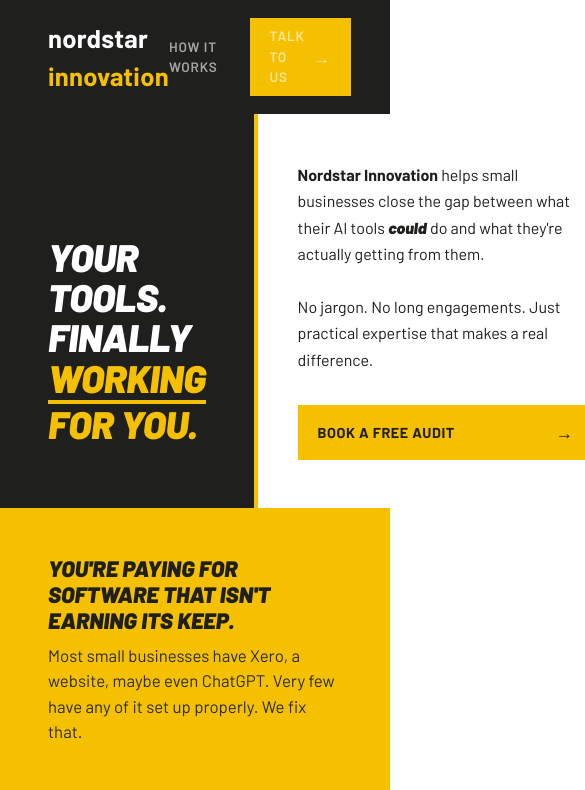
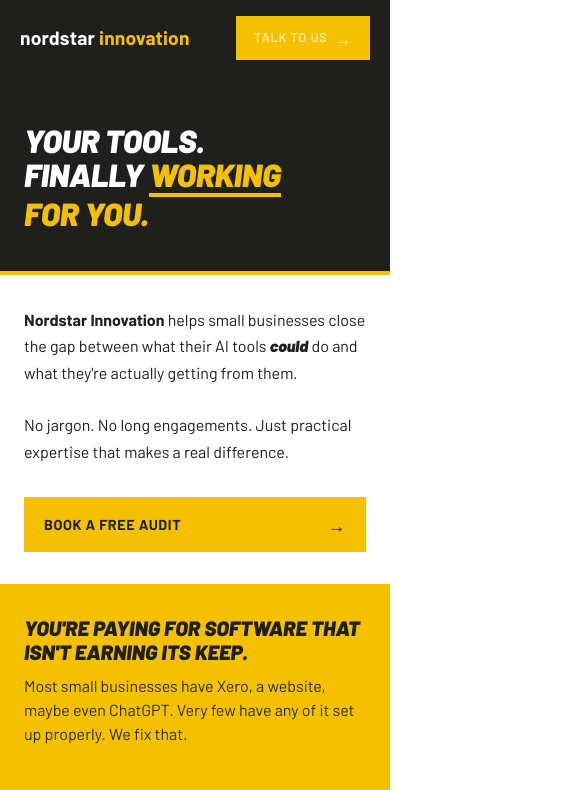
Before and after one commit to wilkin52/nordstarinnovation, a plain HTML site: page index.html in a window 390 px wide. Shown: the top 790 px of the page, 585 px wide, since content can reach past the window. Drawn offline with Linux system fonts and the light colour scheme.

Commit message:
Update index.html

```diff
--- a/index.html
+++ b/index.html
@@ -7,144 +7,89 @@
 <link href="https://fonts.googleapis.com/css2?family=Barlow:ital,wght@0,400;0,600;0,700;0,900;1,900&display=swap" rel="stylesheet">
 <style>
 *,*::before,*::after{box-sizing:border-box;margin:0;padding:0}
-:root{
-  --yellow:#F5C000;
-  --dark:#1F1F1D;
-  --dark-soft:#2c2c29;
-  --white:#ffffff;
-  --off:#f7f7f5;
-  --muted:#6b6b67;
-}
+:root{--yellow:#F5C000;--dark:#1F1F1D;--dark-soft:#2c2c29;--white:#ffffff;--muted:#6b6b67;}
 body{font-family:'Barlow',sans-serif;background:var(--white);color:var(--dark);font-size:16px;line-height:1.5}
-
-nav{
-  display:flex;align-items:center;justify-content:space-between;
-  padding:1.1rem 3rem;
-  background:var(--dark);
-  position:sticky;top:0;z-index:100;
-}
-.wordmark{
-  font-size:1.6rem;font-weight:700;letter-spacing:0.01em;
-  color:var(--white);text-decoration:none;text-transform:none;
-}
+nav{display:flex;align-items:center;justify-content:space-between;padding:1rem 1.5rem;background:var(--dark);position:sticky;top:0;z-index:100;}
+.wordmark{font-size:1.4rem;font-weight:700;letter-spacing:0.01em;color:var(--white);text-decoration:none}
 .wordmark span{color:var(--yellow)}
-.nav-links{display:flex;gap:2rem;align-items:center}
-.nav-links a{font-size:0.85rem;font-weight:600;letter-spacing:0.06em;text-transform:uppercase;color:rgba(255,255,255,0.6);text-decoration:none}
+.nav-links{display:flex;gap:1.5rem;align-items:center}
+.nav-links a{font-size:0.8rem;font-weight:600;letter-spacing:0.06em;text-transform:uppercase;color:rgba(255,255,255,0.6);text-decoration:none}
 .nav-links a:hover{color:var(--white)}
-.nav-cta{
-  background:var(--yellow);color:var(--dark);
-  font-size:0.8rem;font-weight:700;letter-spacing:0.06em;text-transform:uppercase;
-  padding:0.55rem 1.25rem;text-decoration:none;
-  display:inline-flex;align-items:center;gap:0.5rem;
-}
+.nav-hide-mobile{display:inline}
+.nav-cta{background:var(--yellow);color:var(--dark);font-size:0.8rem;font-weight:700;letter-spacing:0.06em;text-transform:uppercase;padding:0.55rem 1.1rem;text-decoration:none;display:inline-flex;align-items:center;gap:0.4rem;white-space:nowrap;}
 .nav-cta:hover{background:#e0ae00}
-
-.hero{
-  display:grid;grid-template-columns:1fr 380px;
-  min-height:340px;
-}
-.hero-left{
-  background:var(--dark);
-  padding:4rem 3rem;
-  display:flex;flex-direction:column;justify-content:flex-end;
-}
-.hero-left h1{
-  font-size:clamp(2.4rem,4.5vw,3.8rem);
-  font-weight:900;
-  font-style:italic;
-  line-height:1.05;
-  color:var(--white);
-  text-transform:uppercase;
-  letter-spacing:-0.01em;
-}
+.hero{display:grid;grid-template-columns:1fr 380px;min-height:340px;}
+.hero-left{background:var(--dark);padding:4rem 3rem;display:flex;flex-direction:column;justify-content:flex-end;}
+.hero-left h1{font-size:clamp(2.4rem,4.5vw,3.8rem);font-weight:900;font-style:italic;line-height:1.05;color:var(--white);text-transform:uppercase;letter-spacing:-0.01em;}
 .hero-left h1 span{color:var(--yellow)}
-.hero-left h1 .underline{
-  display:inline-block;
-  border-bottom:4px solid var(--yellow);
-  padding-bottom:2px;
-}
-.hero-right{
-  background:var(--white);
-  padding:3rem 2.5rem;
-  display:flex;flex-direction:column;justify-content:space-between;
-  border-left:4px solid var(--yellow);
-}
-.hero-right p{
-  font-size:1rem;font-weight:400;color:var(--dark);line-height:1.65;
-}
+.hero-left h1 .underline{display:inline-block;border-bottom:4px solid var(--yellow);padding-bottom:2px;}
+.hero-right{background:var(--white);padding:3rem 2.5rem;display:flex;flex-direction:column;justify-content:space-between;border-left:4px solid var(--yellow);}
+.hero-right p{font-size:1rem;font-weight:400;color:var(--dark);line-height:1.65;}
 .hero-right p strong{font-weight:700}
-.cta-btn{
-  display:inline-flex;align-items:center;justify-content:space-between;
-  background:var(--yellow);color:var(--dark);
-  font-size:0.9rem;font-weight:700;letter-spacing:0.04em;text-transform:uppercase;
-  padding:0.9rem 1.25rem;text-decoration:none;margin-top:2rem;
-  gap:1rem;
-}
+.cta-btn{display:inline-flex;align-items:center;justify-content:space-between;background:var(--yellow);color:var(--dark);font-size:0.9rem;font-weight:700;letter-spacing:0.04em;text-transform:uppercase;padding:0.9rem 1.25rem;text-decoration:none;margin-top:2rem;gap:1rem;}
 .cta-btn:hover{background:#e0ae00}
 .arrow{font-size:1.1rem}
-
-.band{background:var(--yellow);padding:3rem 3rem;}
-.band h2{
-  font-size:clamp(1.4rem,2.5vw,1.9rem);font-weight:900;font-style:italic;
-  text-transform:uppercase;color:var(--dark);max-width:680px;line-height:1.15;margin-bottom:0.6rem;
-}
-.band p{font-size:1.05rem;font-weight:400;color:var(--dark-soft);max-width:600px;}
-
+.band{background:var(--yellow);padding:3rem;}
+.band h2{font-size:clamp(1.3rem,2.5vw,1.9rem);font-weight:900;font-style:italic;text-transform:uppercase;color:var(--dark);max-width:680px;line-height:1.15;margin-bottom:0.6rem;}
+.band p{font-size:1rem;font-weight:400;color:var(--dark-soft);max-width:600px;}
 .cards-section{background:var(--yellow);padding:0 3rem 3rem;}
 .cards{display:grid;grid-template-columns:repeat(4,1fr);gap:1px;background:rgba(0,0,0,0.15)}
 .card{background:var(--yellow);padding:2rem 1.75rem;display:flex;flex-direction:column;gap:1rem;}
-.card-icon{
-  width:52px;height:52px;border:2px solid var(--dark);border-radius:50%;
-  display:flex;align-items:center;justify-content:center;font-size:1.3rem;
-}
+.card-icon{width:52px;height:52px;border:2px solid var(--dark);border-radius:50%;display:flex;align-items:center;justify-content:center;font-size:1.3rem;}
 .card h3{font-size:1rem;font-weight:700;text-transform:uppercase;letter-spacing:0.04em;color:var(--dark)}
 .card p{font-size:0.875rem;color:var(--dark-soft);line-height:1.6;flex:1}
 .card a{font-size:0.8rem;font-weight:700;letter-spacing:0.05em;text-transform:uppercase;color:var(--dark);text-decoration:none;display:inline-flex;align-items:center;gap:0.35rem}
 .card a:hover{text-decoration:underline}
-
-.proof{padding:5rem 3rem;display:grid;grid-template-columns:1fr 1fr;gap:5rem;align-items:center;}
-.proof h2{
-  font-size:clamp(2rem,4vw,3.2rem);font-weight:900;font-style:italic;
-  text-transform:uppercase;line-height:1.05;color:var(--dark);
-}
+.proof{padding:5rem 3rem;display:grid;grid-template-columns:1fr 1fr;gap:5rem;align-items:start;}
+.proof h2{font-size:clamp(2rem,4vw,3.2rem);font-weight:900;font-style:italic;text-transform:uppercase;line-height:1.05;color:var(--dark);}
 .proof h2 span{color:var(--yellow)}
 .proof-right p{font-size:1.05rem;color:var(--muted);line-height:1.75;margin-bottom:1.5rem;}
 .proof-right p strong{color:var(--dark);font-weight:700}
-
-.steps{margin-top:2rem;display:flex;flex-direction:column;gap:0}
+.steps{margin-top:2rem;display:flex;flex-direction:column;}
 .step{display:flex;gap:1.5rem;align-items:flex-start;padding:1.5rem 0;border-top:1px solid rgba(0,0,0,0.1);}
 .step-num{font-size:1.8rem;font-weight:900;font-style:italic;color:var(--yellow);min-width:2.5rem;line-height:1;}
 .step h3{font-size:0.95rem;font-weight:700;text-transform:uppercase;letter-spacing:0.04em;margin-bottom:0.3rem}
 .step p{font-size:0.875rem;color:var(--muted);line-height:1.6}
-
-.banner{
-  background:var(--dark);padding:5rem 3rem;
-  display:flex;justify-content:space-between;align-items:center;gap:3rem;flex-wrap:wrap;
-}
-.banner h2{
-  font-size:clamp(1.8rem,3vw,2.8rem);font-weight:900;font-style:italic;
-  text-transform:uppercase;color:var(--white);line-height:1.1;
-}
+.banner{background:var(--dark);padding:5rem 3rem;display:flex;justify-content:space-between;align-items:center;gap:3rem;flex-wrap:wrap;}
+.banner h2{font-size:clamp(1.8rem,3vw,2.8rem);font-weight:900;font-style:italic;text-transform:uppercase;color:var(--white);line-height:1.1;}
 .banner h2 span{color:var(--yellow)}
 .banner p{color:rgba(255,255,255,0.55);font-size:1rem;margin-top:0.75rem;max-width:420px}
-
-footer{
-  background:var(--dark);border-top:1px solid rgba(255,255,255,0.08);
-  padding:1.5rem 3rem;display:flex;justify-content:space-between;align-items:center;
+footer{background:var(--dark);border-top:1px solid rgba(255,255,255,0.08);padding:1.5rem 3rem;display:flex;justify-content:space-between;align-items:center;flex-wrap:wrap;gap:0.5rem;}
+footer p{font-size:0.8rem;color:rgba(255,255,255,0.35);letter-spacing:0.02em}
+@media(max-width:768px){
+  nav{padding:1rem 1.25rem;}
+  .wordmark{font-size:1.2rem;}
+  .nav-hide-mobile{display:none;}
+  .hero{grid-template-columns:1fr;}
+  .hero-left{padding:3rem 1.5rem 2.5rem;}
+  .hero-left h1{font-size:2.6rem;}
+  .hero-right{padding:2rem 1.5rem;border-left:none;border-top:4px solid var(--yellow);}
+  .cta-btn{width:100%;justify-content:space-between;}
+  .band{padding:2rem 1.5rem;}
+  .cards-section{padding:0 1.5rem 2rem;}
+  .cards{grid-template-columns:1fr 1fr;}
+  .proof{grid-template-columns:1fr;gap:2.5rem;padding:3rem 1.5rem;}
+  .proof h2{font-size:2.2rem;}
+  .banner{padding:3rem 1.5rem;flex-direction:column;align-items:flex-start;}
+  .banner h2{font-size:2rem;}
+  .banner .cta-btn{width:100%;justify-content:space-between;}
+  footer{padding:1.5rem;flex-direction:column;align-items:flex-start;gap:0.25rem;}
 }
-footer p{font-size:0.8rem;color:rgba(255,255,255,0.35);letter-spacing:0.02em}
+@media(max-width:480px){
+  .hero-left h1{font-size:2rem;}
+  .cards{grid-template-columns:1fr;}
+  .proof h2{font-size:1.8rem;}
+}
 </style>
 </head>
 <body>
-
 <nav>
   <a class="wordmark" href="#">nordstar <span>innovation</span></a>
   <div class="nav-links">
-    <a href="#how">How it works</a>
+    <a href="#how" class="nav-hide-mobile">How it works</a>
     <a href="#contact" class="nav-cta">Talk to us <span class="arrow">→</span></a>
   </div>
 </nav>
-
 <div class="hero">
   <div class="hero-left">
     <h1>Your tools.<br>Finally <span class="underline">working</span><br><span>for you.</span></h1>
@@ -154,61 +99,26 @@
     <a href="#contact" class="cta-btn">Book a free audit <span class="arrow">→</span></a>
   </div>
 </div>
-
 <div class="band">
   <h2>You're paying for software that isn't earning its keep.</h2>
   <p>Most small businesses have Xero, a website, maybe even ChatGPT. Very few have any of it set up properly. We fix that.</p>
 </div>
-
 <div class="cards-section">
   <div class="cards">
-    <div class="card">
-      <div class="card-icon">£</div>
-      <h3>Getting paid</h3>
-      <p>Automated invoicing, reminders, and reconciliation. Chasing payment manually should not be eating your week.</p>
-      <a href="#contact">Learn more →</a>
-    </div>
-    <div class="card">
-      <div class="card-icon">↗</div>
-      <h3>Your website</h3>
-      <p>You have one. It's probably not converting. Clear copy and structure can fix that without a full rebuild.</p>
-      <a href="#contact">Learn more →</a>
-    </div>
-    <div class="card">
-      <div class="card-icon">~</div>
-      <h3>Cash flow</h3>
-      <p>You're likely already paying for a tool that tracks this. We make it show you what you actually need to see.</p>
-      <a href="#contact">Learn more →</a>
-    </div>
-    <div class="card">
-      <div class="card-icon">+</div>
-      <h3>What to invest</h3>
-      <p>Understanding your margins and where the slack is shouldn't need an accountant every quarter.</p>
-      <a href="#contact">Learn more →</a>
-    </div>
+    <div class="card"><div class="card-icon">£</div><h3>Getting paid</h3><p>Automated invoicing, reminders, and reconciliation. Chasing payment manually should not be eating your week.</p><a href="#contact">Learn more →</a></div>
+    <div class="card"><div class="card-icon">↗</div><h3>Your website</h3><p>You have one. It's probably not converting. Clear copy and structure can fix that without a full rebuild.</p><a href="#contact">Learn more →</a></div>
+    <div class="card"><div class="card-icon">~</div><h3>Cash flow</h3><p>You're likely already paying for a tool that tracks this. We make it show you what you actually need to see.</p><a href="#contact">Learn more →</a></div>
+    <div class="card"><div class="card-icon">+</div><h3>What to invest</h3><p>Understanding your margins and where the slack is shouldn't need an accountant every quarter.</p><a href="#contact">Learn more →</a></div>
   </div>
 </div>
-
 <section class="proof" id="how">
   <div class="proof-left">
     <h2>We're not your <span>typical</span> consultancy.</h2>
     <div class="steps">
-      <div class="step">
-        <span class="step-num">01</span>
-        <div><h3>Audit what you've got</h3><p>A focused conversation about your tools, what you're paying, and what's actually being used. No jargon.</p></div>
-      </div>
-      <div class="step">
-        <span class="step-num">02</span>
-        <div><h3>Find the gaps</h3><p>We identify exactly where the inefficiency lives and what closing it would be worth to you.</p></div>
-      </div>
-      <div class="step">
-        <span class="step-num">03</span>
-        <div><h3>Configure it properly</h3><p>Using AI tools and 30 years of transformation experience, we set your systems up to actually work.</p></div>
-      </div>
-      <div class="step">
-        <span class="step-num">04</span>
-        <div><h3>Hand it back or maintain it</h3><p>Fully trained and ready to run it yourself, or we stay on light-touch retainer. Your call.</p></div>
-      </div>
+      <div class="step"><span class="step-num">01</span><div><h3>Audit what you've got</h3><p>A focused conversation about your tools, what you're paying, and what's actually being used. No jargon.</p></div></div>
+      <div class="step"><span class="step-num">02</span><div><h3>Find the gaps</h3><p>We identify exactly where the inefficiency lives and what closing it would be worth to you.</p></div></div>
+      <div class="step"><span class="step-num">03</span><div><h3>Configure it properly</h3><p>Using AI tools and 30 years of transformation experience, we set your systems up to actually work.</p></div></div>
+      <div class="step"><span class="step-num">04</span><div><h3>Hand it back or maintain it</h3><p>Fully trained and ready to run it yourself, or we stay on light-touch retainer. Your call.</p></div></div>
     </div>
   </div>
   <div class="proof-right">
@@ -218,7 +128,6 @@
     <a href="#contact" class="cta-btn" style="max-width:320px">Book a free audit <span class="arrow">→</span></a>
   </div>
 </section>
-
 <div class="banner" id="contact">
   <div>
     <h2>Ready to stop <span>leaving money</span> on the table?</h2>
@@ -226,11 +135,9 @@
   </div>
   <a href="mailto:hello@nordstarinnovation.co.uk" class="cta-btn" style="flex-shrink:0">Get in touch <span class="arrow">→</span></a>
 </div>
-
 <footer>
   <p>Nordstar Innovation Ltd — Registered in England &amp; Wales</p>
   <p>hello@nordstarinnovation.co.uk</p>
 </footer>
-
 </body>
 </html>
```
